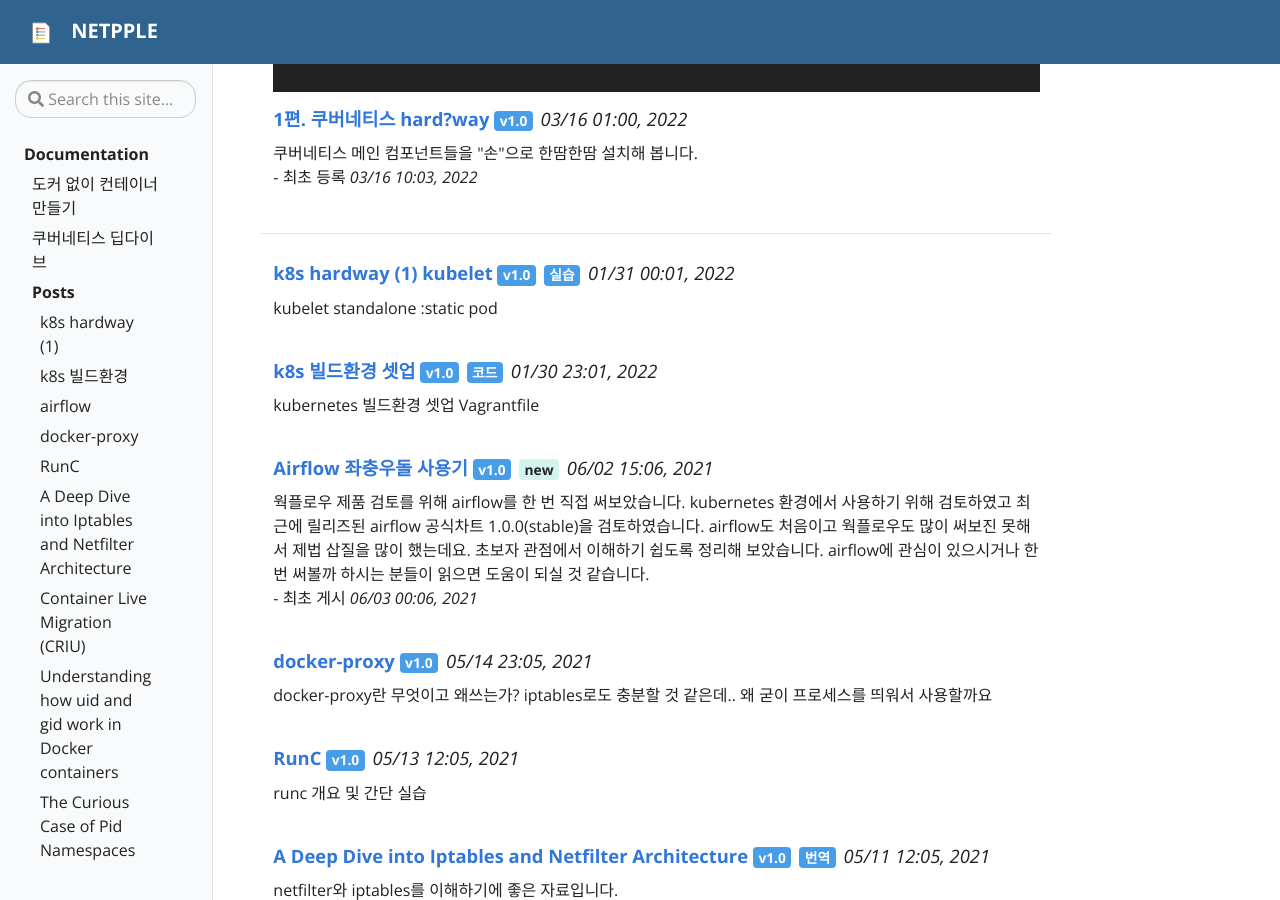
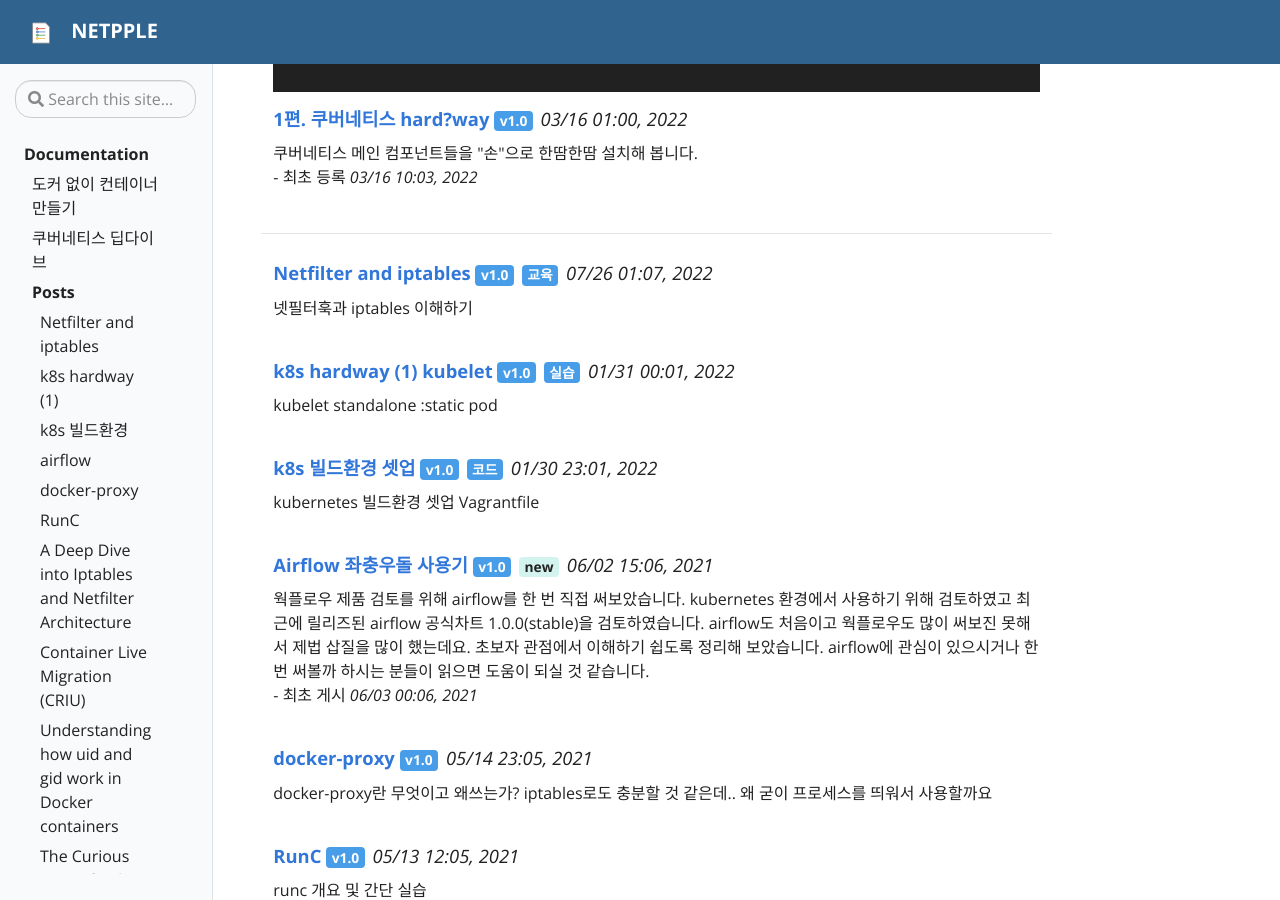
Before and after one commit to netpple/netpple.github.io, a Jekyll site: the page built from pages/index.md, in a window 1280 px wide and 900 px high, scrolled down 4044 px. Built offline with Jekyll 4.4.1, drawn with Linux system fonts in a browser that asks for light colours.

Commit message:
netfilter iptables 자료 추가

```diff
--- a/_data/toc.yml
+++ b/_data/toc.yml
@@ -52,6 +52,8 @@
   links:
     #    - title: "[] "
     #      url: ""
+    - title: "Netfilter and iptables"
+      url: "2022/netfilter-iptables"
     - title: "k8s hardway (1)"
       url: "2022/k8s-hardway-kubelet"
     - title: "k8s 빌드환경"
--- /dev/null
+++ b/_posts/2022-07-26-netfilter-iptables.md
@@ -0,0 +1,18 @@
+---
+title: Netfilter and iptables
+version: v1.0
+description: 넷필터훅과 iptables 이해하기
+date: 2022-07-26 10:00:00 +09:00
+image: https://netpple.github.io/assets/img/netfilter-iptables.png
+categories: network
+badges:
+- type: info
+  tag: 교육
+rightpanel: false
+---
+
+<div class="responsive-wrap">
+  <iframe src="https://docs.google.com/presentation/d/e/2PACX-1vS5h5wUOVgN0NkFygNOumy219RjJ3ADmrn-D7sdUojbczjuIMKxa7r3kEbyz3B_nC4LmoikJhNdNb8g/embed?start=false&loop=false&delayms=3000" frameborder="0" width="100%" allowfullscreen="true" mozallowfullscreen="true" webkitallowfullscreen="true"></iframe>
+</div>
+
+[[슬라이드 보기]](https://docs.google.com/presentation/d/1tXS3N0196WmdaWYa0ZLVpIMt7uDQdBO6PGdq25z0gvs/edit#){:target="_blank"}
```
Also changed, not shown: assets/img/netfilter-iptables.png (added).
